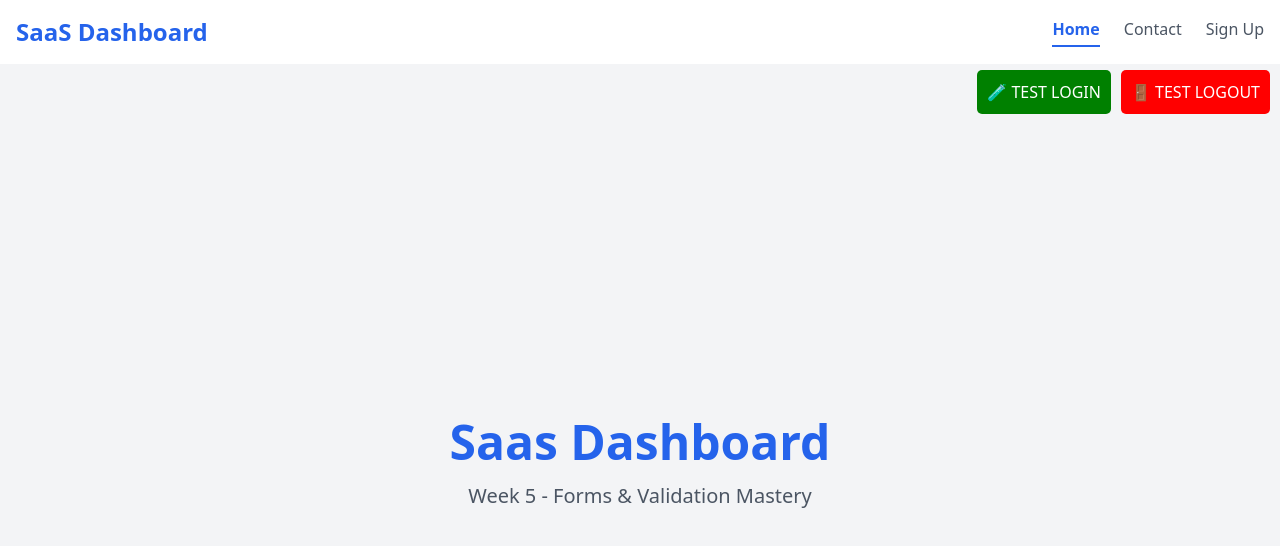
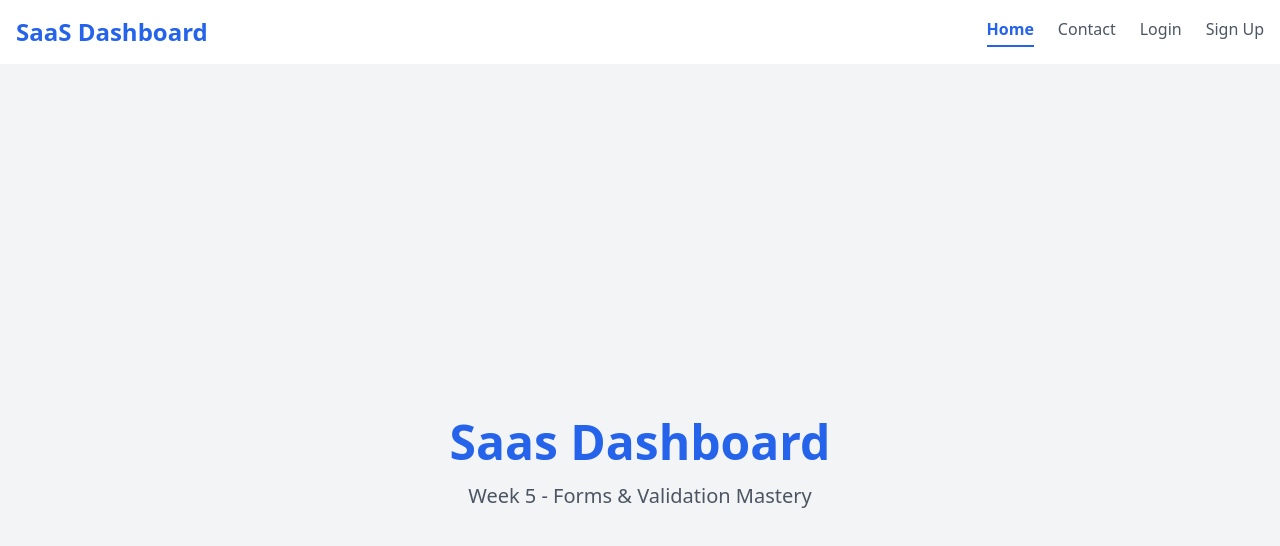
Before and after one commit to lmil/saas-dashboard-01, a React (Vite) app: page / in a window 1280 px wide. Shown: the top 546 px of the page. Built offline with nearby package versions, Linux system fonts and the light colour scheme.

Commit message:
feat: updatge navigation with auth-based conditional links

```diff
--- a/src/components/Navigation.tsx
+++ b/src/components/Navigation.tsx
@@ -1,9 +1,13 @@
 import { NavLink } from "react-router-dom";
+import { useAuth } from "../context/AuthContext";
 function Navigation() {
+  const { isAuthenticated, user, login, logout } = useAuth();
+
   return (
     <nav className="bg-white shadow-md">
       <div className="max-w-7xl mx-auto px-4 py-4 flex justify-between items-center">
         <div className="text-2xl font-bold text-blue-600">SaaS Dashboard</div>
+
         <div className="flex gap-6">
           <NavLink
             to="/"
@@ -25,6 +29,39 @@ function Navigation() {
           >
             Contact
           </NavLink>
+          {isAuthenticated ? (
+            // When LOGGED IN: Show Dashboard and Logout
+            <>
+              <NavLink
+                to="/dashboard"
+                className={({ isActive }) =>
+                  isActive
+                    ? "font-semibold text-blue-600 border-b-2 pb-1 border-blue-600"
+                    : "text-gray-600 pb-1 hover:text-blue-600 transition"
+                }
+              >
+                Dashboard
+              </NavLink>
+              <button
+                onClick={logout}
+                className="text-gray-600 hover:text-red-600 transition pb-1 cursor-pointer"
+              >
+                Logout
+              </button>
+            </>
+          ) : (
+            // When LOGGED OUT: Show Login and Sign Up
+            <>
+              <NavLink
+                to="/login"
+                className={({ isActive }) =>
+                  isActive
+                    ? "font-semibold text-blue-600 border-b-2 pb-1 border-blue-600"
+                    : "text-gray-600 pb-1 hover:text-blue-600 transition"
+                }
+              >
+                Login
+              </NavLink>
               <NavLink
                 to="/signup"
                 className={({ isActive }) =>
@@ -35,6 +72,8 @@ function Navigation() {
               >
                 Sign Up
               </NavLink>
+            </>
+          )}
         </div>
       </div>
     </nav>
--- a/src/context/AuthContext.tsx
+++ b/src/context/AuthContext.tsx
@@ -30,48 +30,9 @@ export function AuthProvider({ children }: { children: React.ReactNode }) {
     console.log("🚪 User logged out");
   }
 
-  console.log("🔐 Auth State:", { isAuthenticated, user });
-
   return (
     <AuthContext.Provider value={{ isAuthenticated, user, login, logout }}>
       {/* TEMPORARY TEST BUTTON - We'll remove this later! */}
-      <div
-        style={{
-          position: "fixed",
-          top: 70,
-          right: 10,
-          zIndex: 9999,
-          display: "flex",
-          gap: "10px",
-        }}
-      >
-        <button
-          onClick={() => login("test@example.com", "TestUser")}
-          style={{
-            background: "green",
-            color: "white",
-            padding: "10px",
-            border: "none",
-            borderRadius: "5px",
-            cursor: "pointer",
-          }}
-        >
-          🧪 TEST LOGIN
-        </button>
-        <button
-          onClick={logout}
-          style={{
-            background: "red",
-            color: "white",
-            padding: "10px",
-            border: "none",
-            borderRadius: "5px",
-            cursor: "pointer",
-          }}
-        >
-          🚪 TEST LOGOUT
-        </button>
-      </div>
       {children}
     </AuthContext.Provider>
   );
```
Lines whose indentation alone changed are shown as unchanged.
